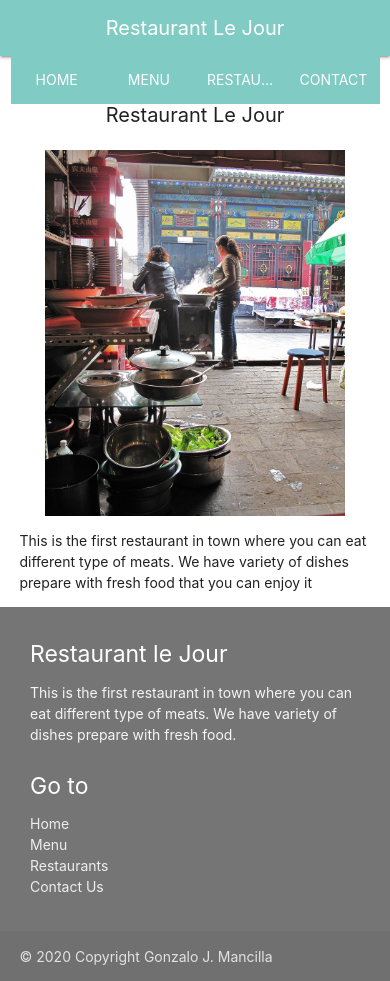
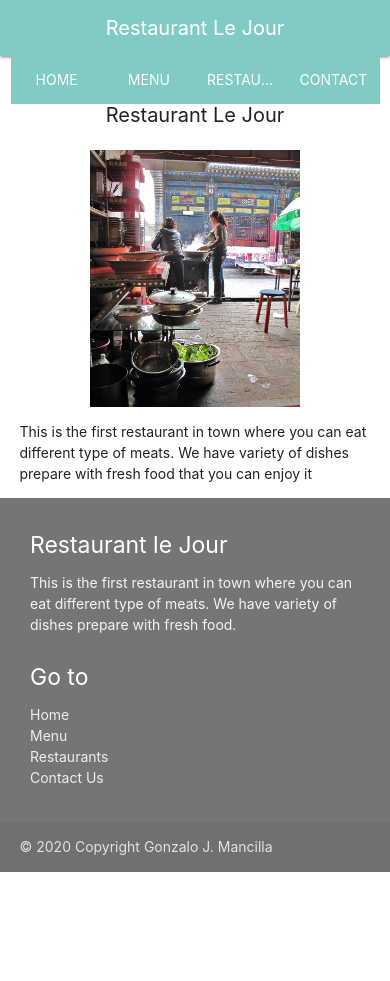
Before and after one commit to gonjavi/JavascriptRestaurantPage, a website built with webpack: page dist/index.html in a window 390 px wide. After the commit the page ends 872 px from the top, so only its background shows below. Built offline with nearby package versions, Linux system fonts and the light colour scheme.

Commit message:
responsive picture

```diff
--- a/src/index.css
+++ b/src/index.css
@@ -9,7 +9,7 @@ body {
 @media only screen and (max-width: 576px) {
 
   img {
-   width: 300px;;
+   width: 60%;
   }
   a.brand-logo {
     font-size: 20px;
```
